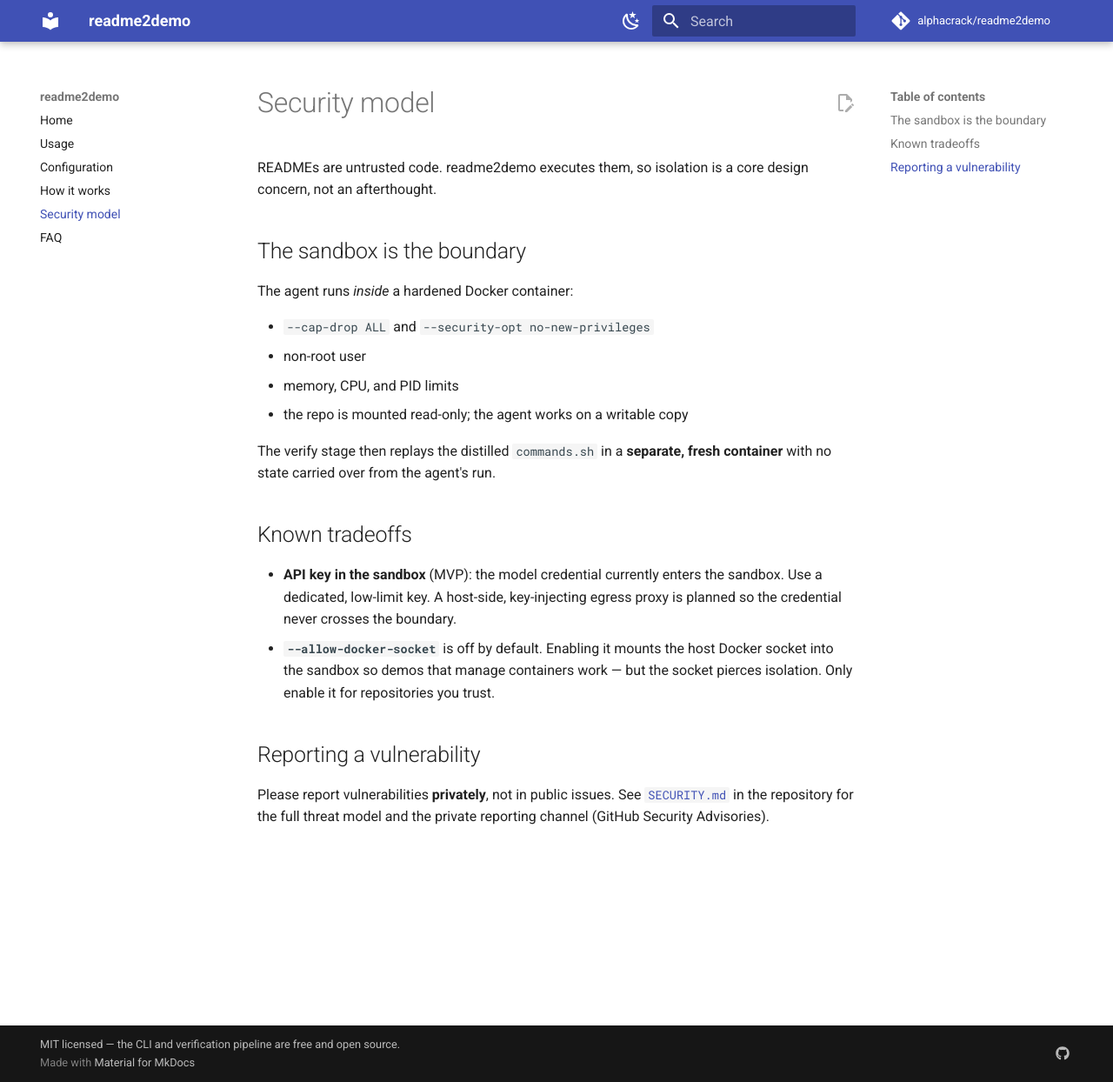
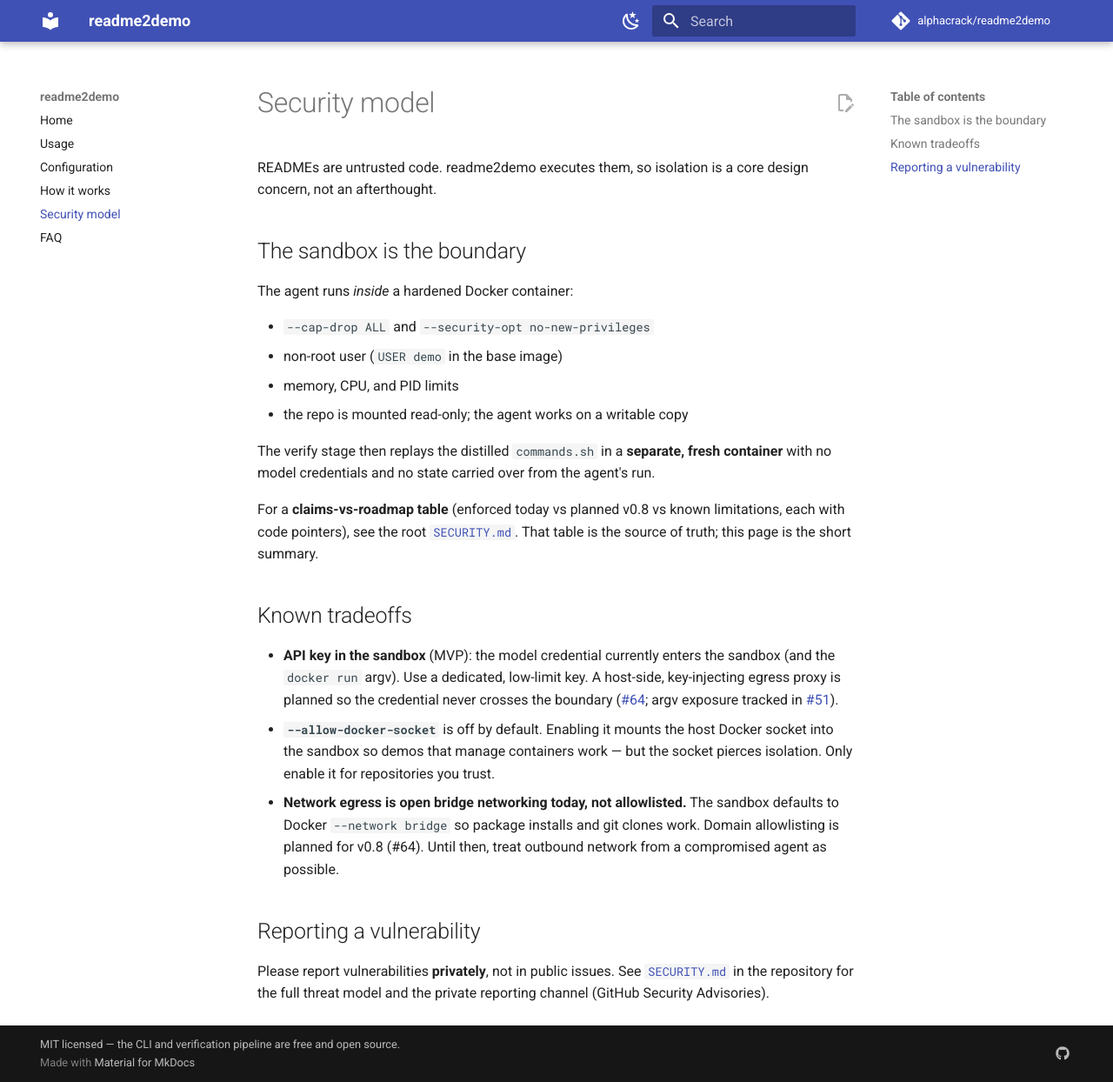
Before and after one commit to alphacrack/readme2demo, an MkDocs documentation site: the page built from docs/security.md, in a window 1280 px wide and 1244 px high. Shown: the whole window at 87% size. Built offline with MkDocs 1.6.1 and Material for MkDocs 9.7.7, drawn with Linux system fonts in a browser that asks for light colours; comment, search, counter and statistics services are not loaded.

Commit message:
docs(security): claims-vs-roadmap table for sandbox controls
Replace the overstated "egress is allowlisted" wording with an honest
table of enforced-today vs planned (v0.8 / #64) vs known limitations,
each with code pointers. Align docs/security.md with the table.

Closes #168
Closes #65

Signed-off-by: NossXBT <kevinnft@users.noreply.github.com>

```diff
--- a/docs/security.md
+++ b/docs/security.md
@@ -8,21 +8,34 @@
 The agent runs *inside* a hardened Docker container:
 
 - `--cap-drop ALL` and `--security-opt no-new-privileges`
-- non-root user
+- non-root user (`USER demo` in the base image)
 - memory, CPU, and PID limits
 - the repo is mounted read-only; the agent works on a writable copy
 
 The verify stage then replays the distilled `commands.sh` in a **separate,
-fresh container** with no state carried over from the agent's run.
+fresh container** with no model credentials and no state carried over from the
+agent's run.
+
+For a **claims-vs-roadmap table** (enforced today vs planned v0.8 vs known
+limitations, each with code pointers), see the root
+[`SECURITY.md`](../SECURITY.md). That table is the source of truth; this page
+is the short summary.
 
 ## Known tradeoffs
 
 - **API key in the sandbox** (MVP): the model credential currently enters the
-  sandbox. Use a dedicated, low-limit key. A host-side, key-injecting egress
-  proxy is planned so the credential never crosses the boundary.
+  sandbox (and the `docker run` argv). Use a dedicated, low-limit key. A
+  host-side, key-injecting egress proxy is planned so the credential never
+  crosses the boundary ([#64](https://github.com/alphacrack/readme2demo/issues/64);
+  argv exposure tracked in
+  [#51](https://github.com/alphacrack/readme2demo/issues/51)).
 - **`--allow-docker-socket`** is off by default. Enabling it mounts the host
   Docker socket into the sandbox so demos that manage containers work — but the
   socket pierces isolation. Only enable it for repositories you trust.
+- **Network egress is open bridge networking today, not allowlisted.** The
+  sandbox defaults to Docker `--network bridge` so package installs and git
+  clones work. Domain allowlisting is planned for v0.8 (#64). Until then,
+  treat outbound network from a compromised agent as possible.
 
 ## Reporting a vulnerability
 
```
Also changed, not shown: SECURITY.md (+45 -39 lines).
